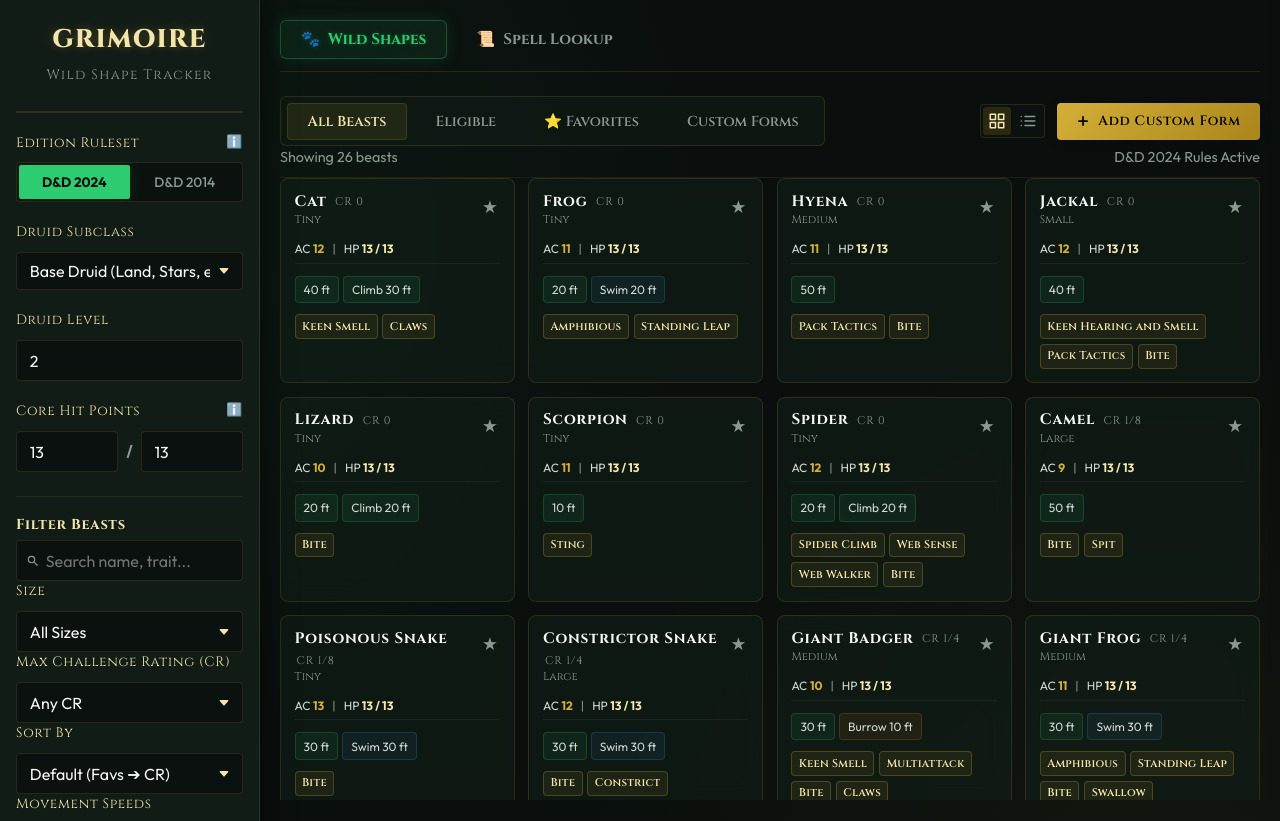
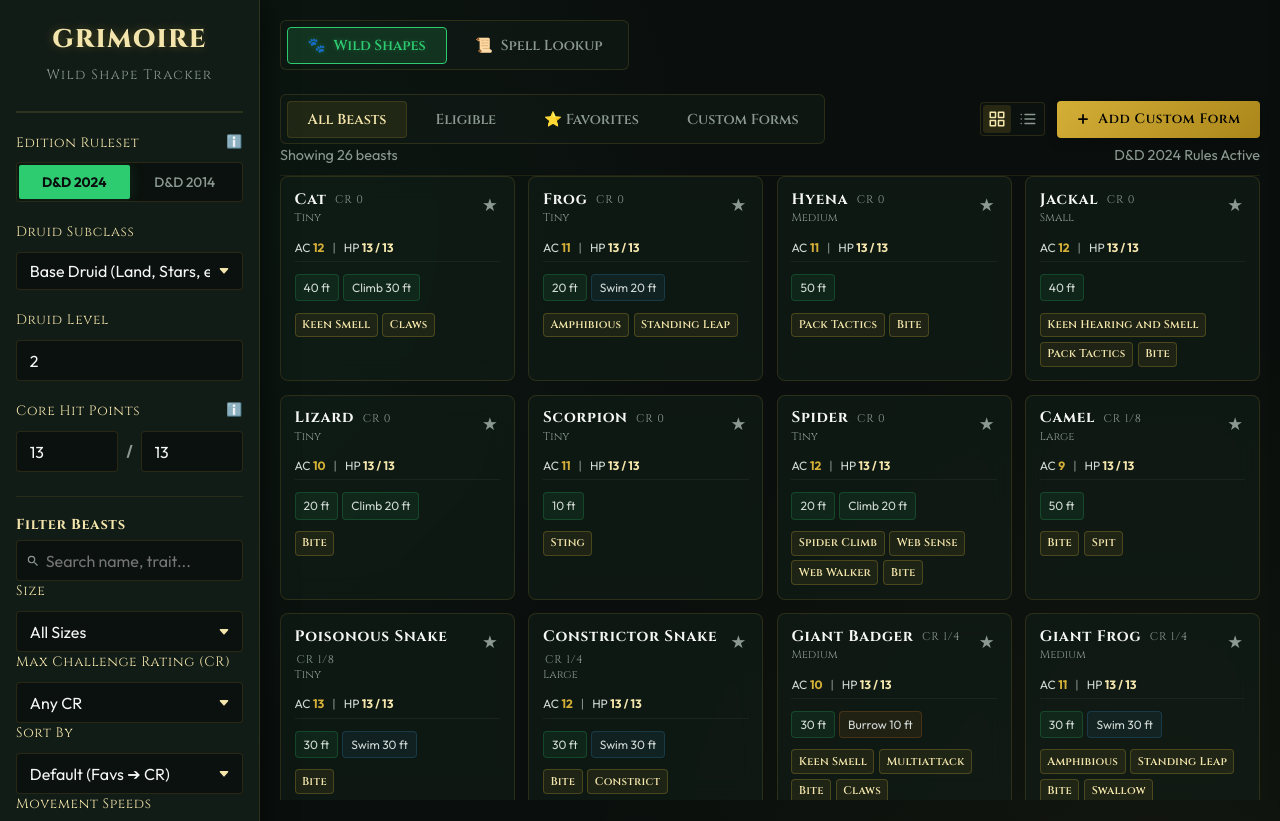
Before and after one commit to hoffmann19/wild-shape-grimoire, a plain HTML site: page index.html in a window 1280 px wide. Shown: the top 821 px of the page. Drawn offline with Linux system fonts and the light colour scheme.

Commit message:
style: improve main tab UI visibility

```diff
--- a/styles.css
+++ b/styles.css
@@ -1507,22 +1507,25 @@
 .main-nav-tabs {
   display: flex;
   gap: 0.5rem;
-  border-bottom: 1px solid var(--border-color);
-  padding-bottom: 0.75rem;
+  background: rgba(18, 28, 23, 0.6);
+  border: 1px solid var(--border-color);
+  padding: 0.35rem;
+  border-radius: 6px;
+  align-self: flex-start;
   margin-bottom: 0.5rem;
 }
 
 .main-tab-btn {
   background: transparent;
-  border: 1px solid transparent;
-  color: var(--text-muted);
-  font-family: var(--font-header);
-  font-size: 0.95rem;
-  font-weight: 700;
+  border: none;
+  color: var(--text-muted);
+  font-family: var(--font-header);
+  font-size: 0.9rem;
+  font-weight: 600;
   padding: 0.5rem 1.25rem;
   cursor: pointer;
   transition: var(--transition-smooth);
-  border-radius: 6px;
+  border-radius: 4px;
   display: flex;
   align-items: center;
   gap: 0.5rem;
@@ -1530,14 +1533,12 @@
 
 .main-tab-btn:hover {
   color: var(--text-title);
-  background: rgba(255, 255, 255, 0.03);
 }
 
 .main-tab-btn.active {
+  background: rgba(46, 204, 113, 0.15);
   color: var(--color-accent-green);
-  border-color: var(--border-glow);
-  background: rgba(46, 204, 113, 0.08);
-  box-shadow: var(--shadow-glow);
+  border: 1px solid var(--color-accent-green);
   text-shadow: 0 0 5px rgba(46, 204, 113, 0.3);
 }
 
```
